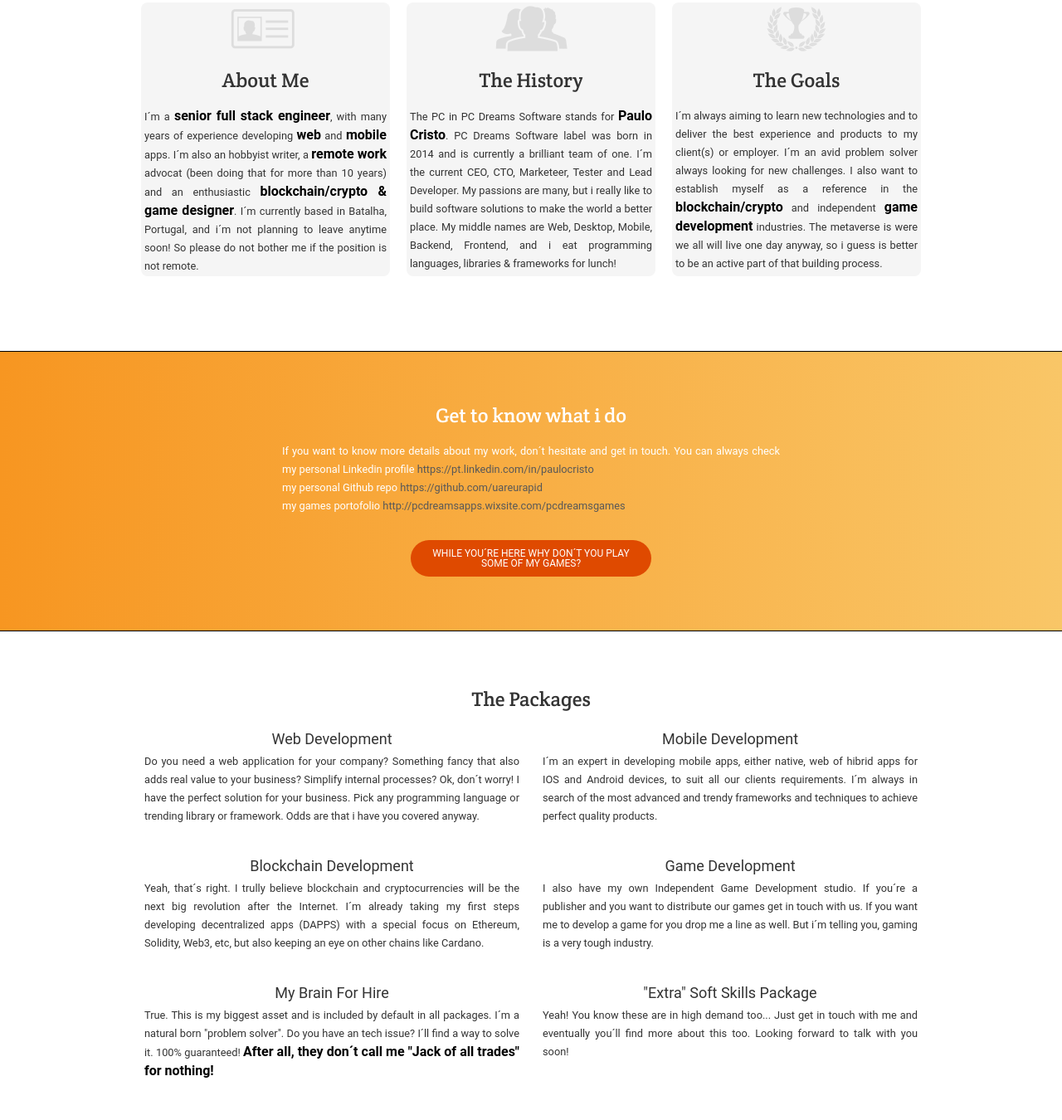
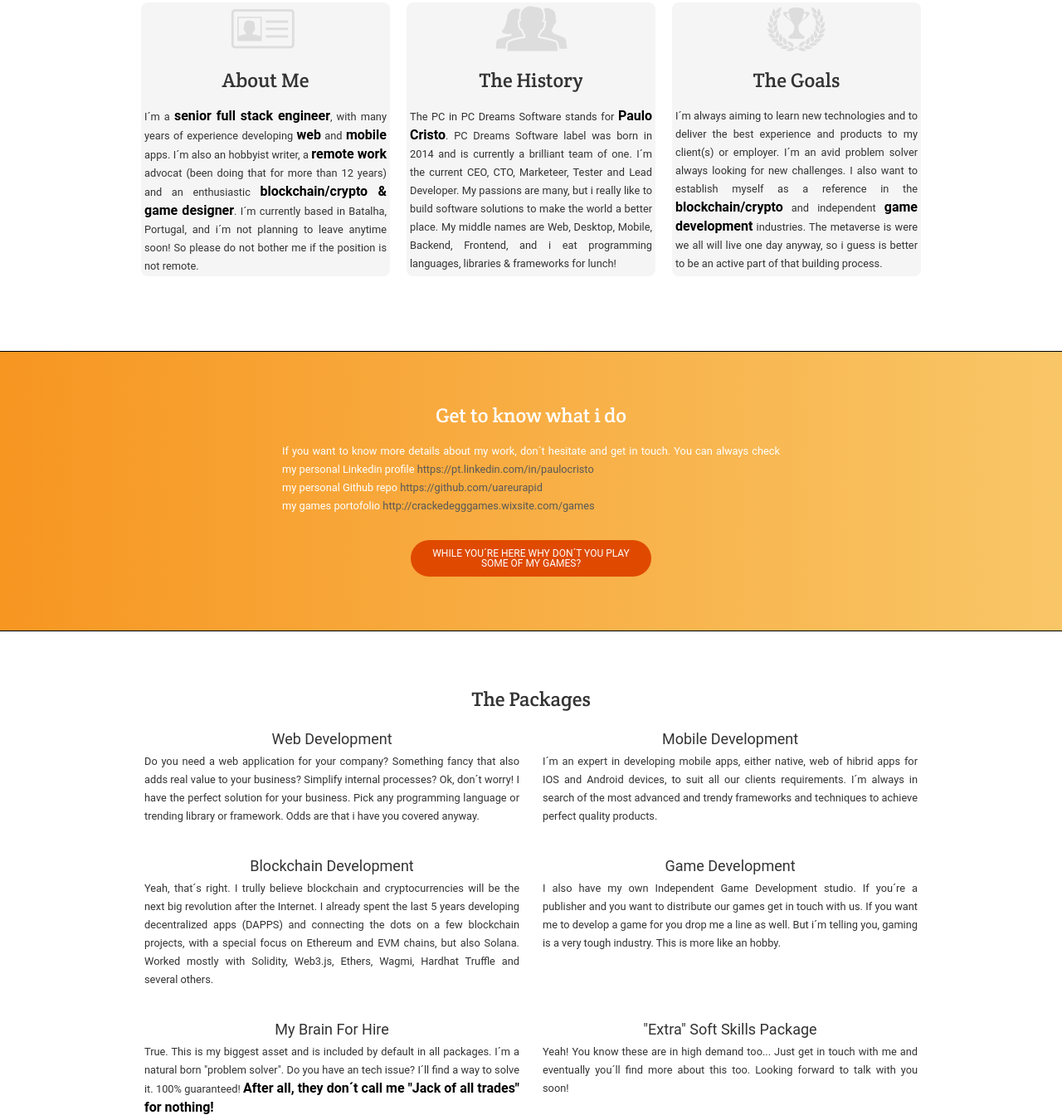
Before and after one commit to uareurapid/website, a plain HTML site: page index.html in a window 1280 px wide. Shown: the part 479-1829 px from the top of the page at 83% size. Drawn offline with nearby package versions, Linux system fonts and the light colour scheme.

Commit message:
update links

```diff
--- a/index.html
+++ b/index.html
@@ -178,7 +178,7 @@
 		<div class='one-third column'>
 			<img class="icon" src='images/misc/about_us.png'>
 			<h3 id="about">About Me</h3>
-			<p>I´m a <strong>senior full stack engineer</strong>, with many years of experience developing <strong>web</strong> and <strong>mobile</strong> apps. I´m also an hobbyist writer, a <strong>remote work</strong> advocat (been doing that for more than 10 years)
+			<p>I´m a <strong>senior full stack engineer</strong>, with many years of experience developing <strong>web</strong> and <strong>mobile</strong> apps. I´m also an hobbyist writer, a <strong>remote work</strong> advocat (been doing that for more than 12 years)
 				and an enthusiastic <strong>blockchain/crypto & game designer</strong>. I´m currently based in Batalha, Portugal, and i´m not planning to leave anytime soon! So please do not bother me if the position is not remote.
 			<!--<br/>Email for inquiries: <strong class="important"><a href="mailto:pcdreamssoftware@gmail.com">pcdreamssoftware@gmail.com</a></strong>-->
 			</p>
@@ -216,10 +216,10 @@
 			<p>If you want to know more details about my work, don´t hesitate and get in touch. You can always check my personal Linkedin profile
 			<a target="_blank" href="http://pt.linkedin.com/in/paulocristo">https://pt.linkedin.com/in/paulocristo</a>
 				<br/>my personal Github repo <a target="_blank" href="http://github.com/uareurapid">https://github.com/uareurapid</a>
-				<br/>my games portofolio <a target="_blank" href="http://pcdreamsapps.wixsite.com/pcdreamsgames">http://pcdreamsapps.wixsite.com/pcdreamsgames</a>
+				<br/>my games portofolio <a target="_blank" href="http://crackedegggames.wixsite.com/games">http://crackedegggames.wixsite.com/games</a>
 				<!--<br/>or one of my free to download products <a target="_blank" href="https://aemswebsite.herokuapp.com/">https://aemswebsite.herokuapp.com/</a>-->
 			</p>
-			<a target="_blank" href='http://pcdreamsapps.wixsite.com/pcdreamsgames' class='dalej'>While you´re here why don´t you play some of my games?</a>
+			<a target="_blank" href='http://crackedegggames.wixsite.com/games' class='dalej'>While you´re here why don´t you play some of my games?</a>
 			<!--<a target="_blank" href='https://aemswebsite.herokuapp.com/' class='dalej'>Take a closer look at AEMS</a>
 			<a target="_blank" href="http://trackme-app.herokuapp.com" class='dalej'>A Node.Js/Angular Location app prototype</a>-->
 		</div>
@@ -254,8 +254,8 @@
 		<div class='eight columns'>
 			<h4>Blockchain Development</h4>
 			<p>
-				Yeah, that´s right. I trully believe blockchain and cryptocurrencies will be the next big revolution after the Internet. I´m already taking my first steps developing decentralized apps (DAPPS)
-				with a special focus on Ethereum, Solidity, Web3, etc, but also keeping an eye on other chains like Cardano.
+				Yeah, that´s right. I trully believe blockchain and cryptocurrencies will be the next big revolution after the Internet. I already spent the last 5 years developing decentralized apps (DAPPS)
+				and connecting the dots on a few blockchain projects, with a special focus on Ethereum and EVM chains, but also Solana. Worked mostly with Solidity, Web3.js, Ethers, Wagmi, Hardhat Truffle and several others.
 			</p>
 		</div>
 
@@ -264,7 +264,7 @@
 			<h4>Game Development</h4>
 			<p>
 				I also have my own Independent Game Development studio. If you´re a publisher and you want to distribute our games get in touch with us.
-				If you want me to develop a game for you drop me a line as well. But i´m telling you, gaming is a very tough industry.
+				If you want me to develop a game for you drop me a line as well. But i´m telling you, gaming is a very tough industry. This is more like an hobby.
 			</p>
 		</div>
 
```
